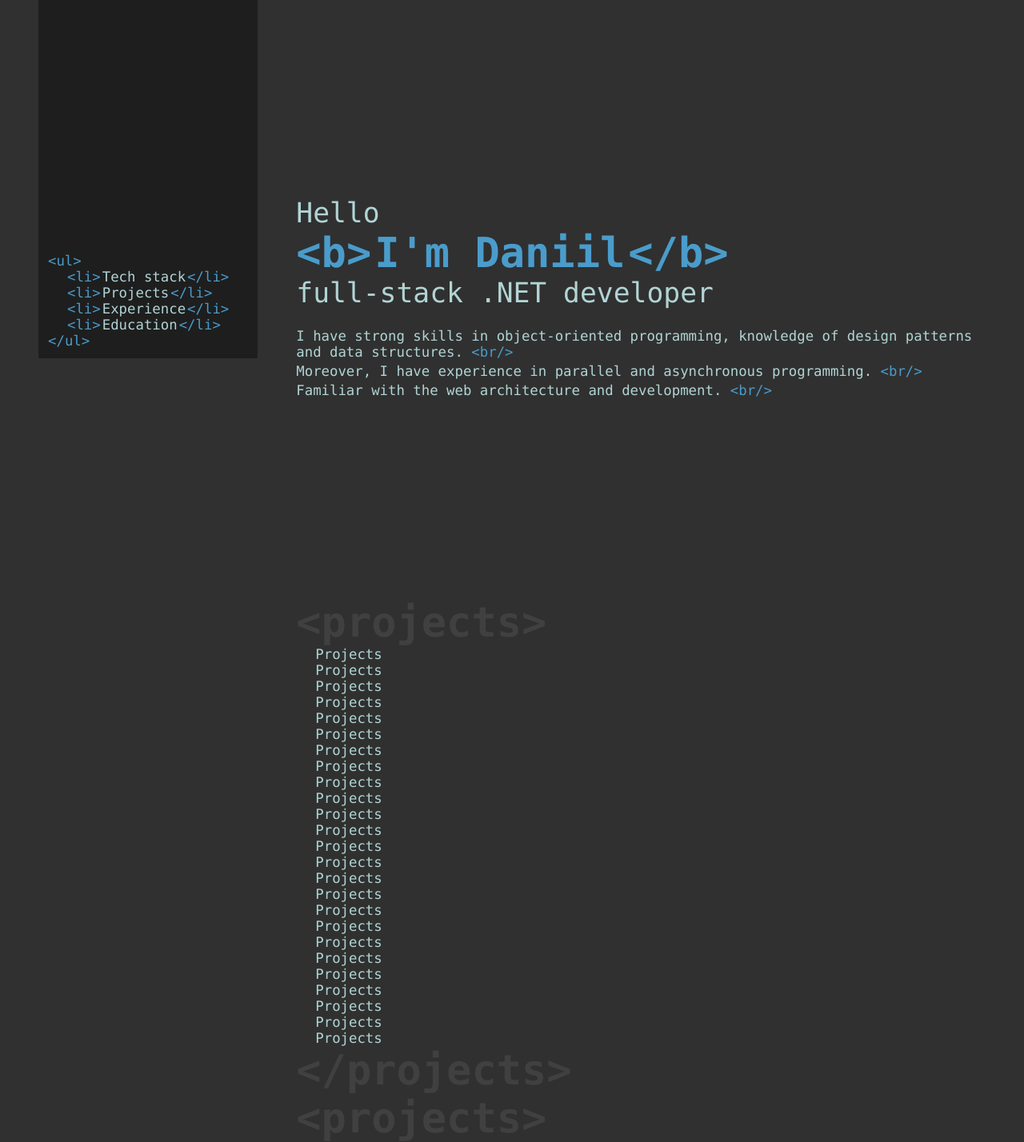
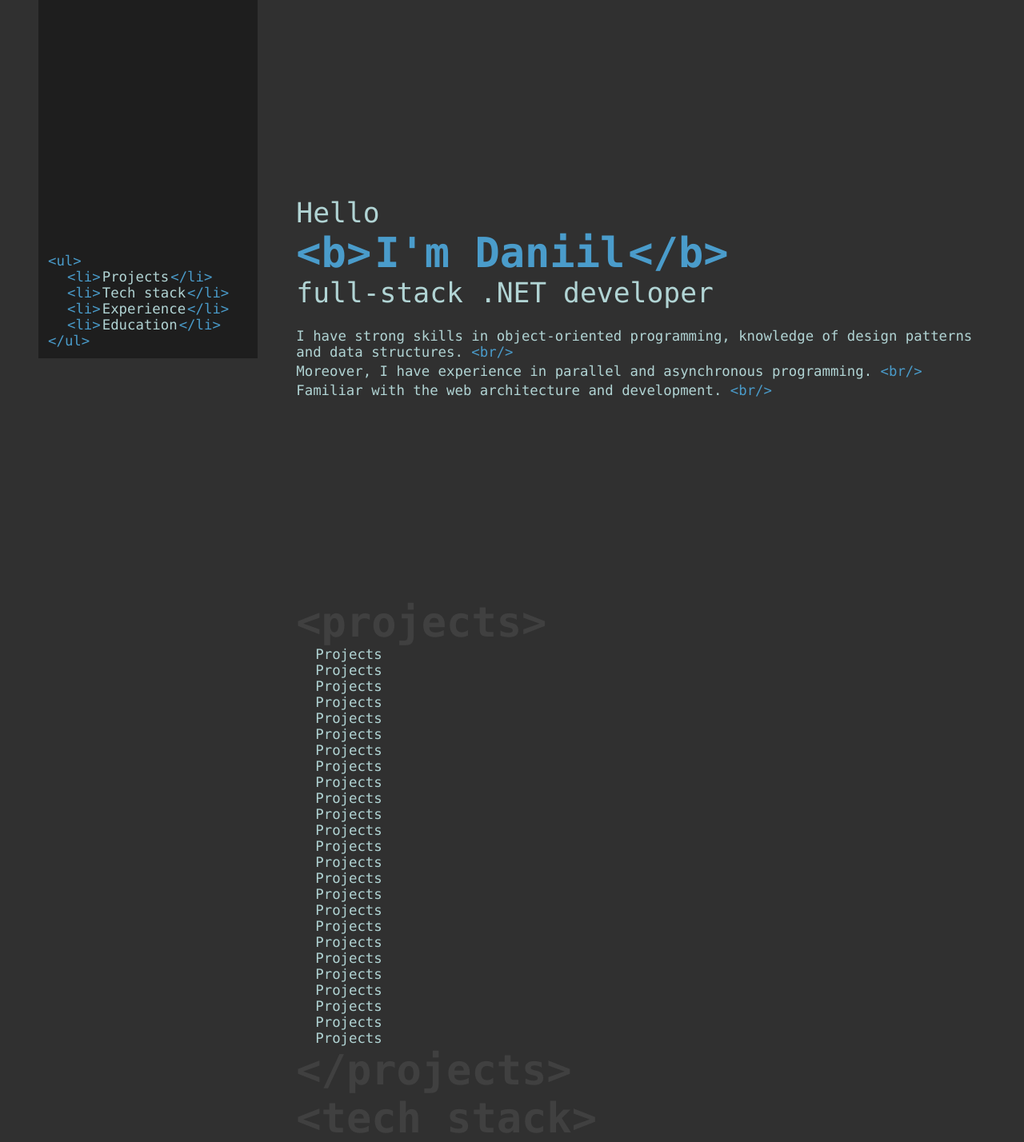
Before and after one commit to daniilpass/personal-cv, a React app in the folder web/: page / in a window 1280 px wide. Shown: the top 1428 px of the page at 80% size. Built offline with nearby package versions, Linux system fonts and the light colour scheme.

Commit message:
navigation

```diff
--- a/web/src/App.css
+++ b/web/src/App.css
@@ -23,6 +23,10 @@ body {
 ul {
     margin: 0;
     padding: 0;
+}
+
+a {
+    color: var(--text-primary);
 }
 
 /*Menu positions*/
--- a/web/src/App.js
+++ b/web/src/App.js
@@ -12,8 +12,8 @@ function App() {
             <div className="app__menu-layout">
                 <div className="app_menu">
                     <Menu>
-                        <MenuItem title="Tech stack" />
-                        <MenuItem title="Projects" />
+                        <MenuItem title="Projects" link="#projects"/>
+                        <MenuItem title="Tech stack" link="#tech-stack"/>
                         <MenuItem title="Experience" />
                         <MenuItem title="Education" />
                     </Menu>
@@ -26,7 +26,7 @@ function App() {
                     </div>
 
 
-                    <Card title="Projects">
+                    <Card id="projects" title="Projects">
                         Projects <br/>
                         Projects <br/>
                         Projects <br/>
@@ -48,7 +48,7 @@ function App() {
                         Projects <br/>
                         Projects
                     </Card>
-                    <Card title="Projects">
+                    <Card id="tech-stack" title="Tech stack">
                         Projects <br/>
                         Projects <br/>
                         Projects <br/>
--- a/web/src/components/card/Card.jsx
+++ b/web/src/components/card/Card.jsx
@@ -3,10 +3,10 @@ import TextTag from "../texttag";
 
 import "./Card.css";
 export function Card(props) {
-    const { title } = props;
+    const { id, title } = props;
 
     return (
-        <div className="card">
+        <div id={id} className="card">
             <TextTag name={title.toLocaleLowerCase()} tagClassName="card__tag">
                 <div className="card__content">
                     {props.children}
--- a/web/src/components/menu/MenuItem.jsx
+++ b/web/src/components/menu/MenuItem.jsx
@@ -2,11 +2,11 @@ import React from "react";
 import TextTag from "../texttag";
 
 export function MenuItem (props) {
-    const {title} = props;
+    const {title, link} = props;
 
     return (
             <li className="menu__item">
-                <a className="menu__link">
+                <a className="menu__link" href={link}>
                     <TextTag name="li" tagClassName="menu__tag">
                         <div className="menu__title">{title}</div>
                     </TextTag>
```
